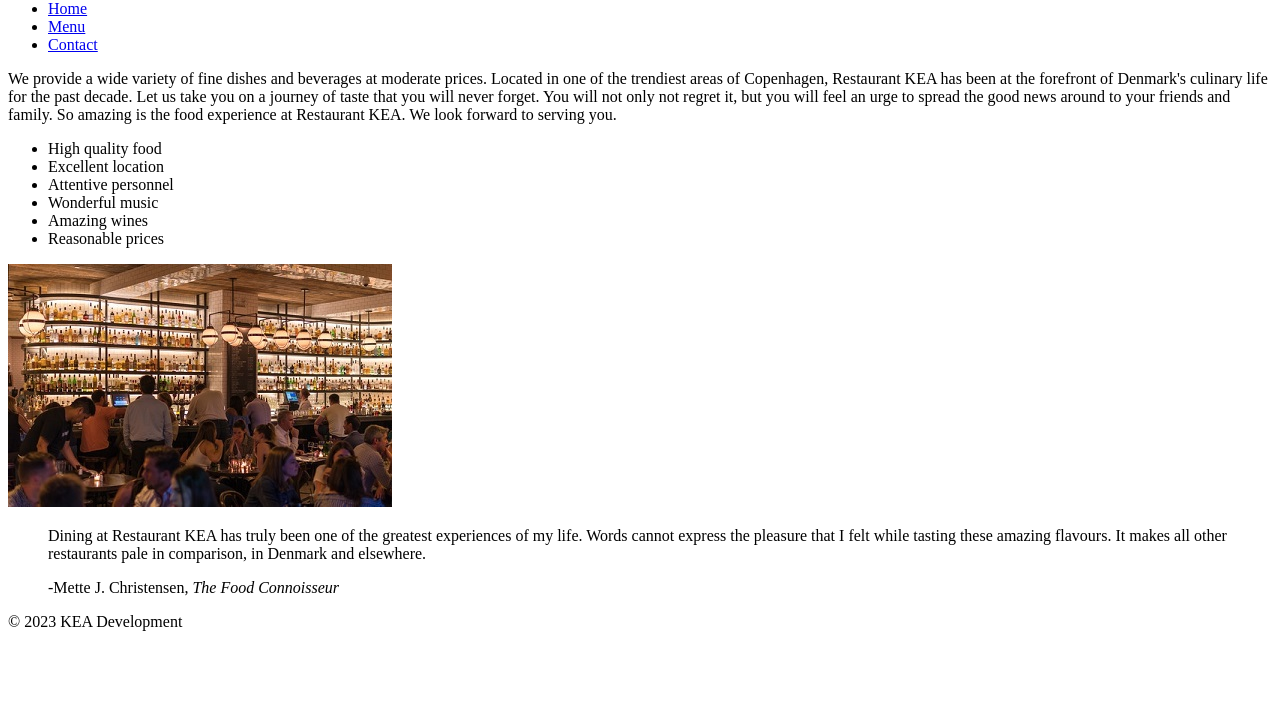
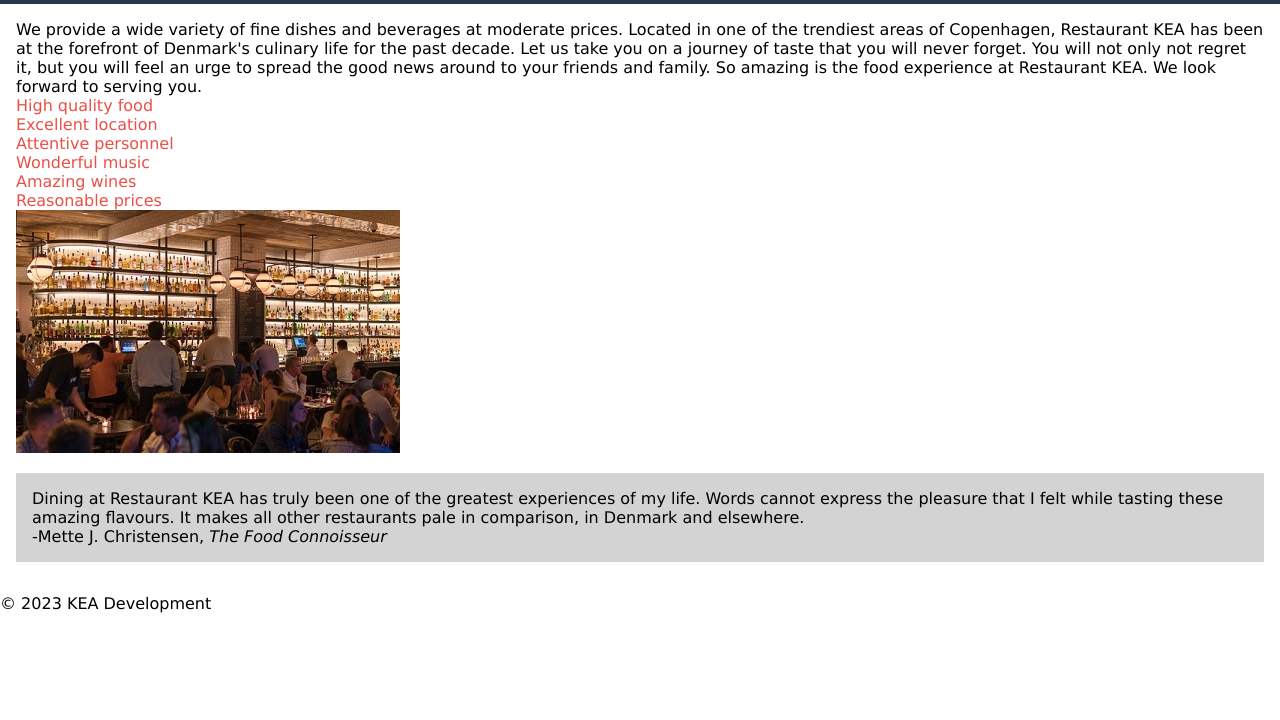
Before and after one commit to skroyer09/restaurant_assets, a plain HTML site: page html/index.html in a window 1280 px wide. Shown: the part 80-800 px from the top of the page. Drawn offline with Linux system fonts and the light colour scheme.

Commit message:
Add new CSS files and update HTML food page

```diff
--- /dev/null
+++ b/css/_variables.css
@@ -0,0 +1,10 @@
+:root {
+    --colorSecondary: floralwhite;
+    --colorBgSecondary: #27354A;
+    --colorHeader: #EA5047;
+    --colorPrice: red;
+    --colorKage: #D3D3D3;
+
+    --fontDefault: Verdana, Arial, sans-serif;
+    --fontHighlight: 'Book Antiqua', serif;
+}
--- /dev/null
+++ b/css/homepage.css
@@ -0,0 +1,87 @@
+@import 'styles.css';
+
+.redtext {
+    list-style-type: none;
+    color: var(--colorHeader);
+}
+
+.quote {
+    background-color: var(--colorKage);
+    padding: 1rem;
+}
+
+/* #banner {
+    margin: 0;
+    padding: 1rem 1rem 0 1rem;
+    background-image: url(../img/banner.png);
+    background-size: cover;
+    width: 100%;
+    height: 4rem;
+    color: var(--colorSecondary);
+}
+
+#productList > article {
+    cursor: pointer;
+}
+
+dialog {
+    top: 6rem;
+    margin-left: auto;
+    margin-right: auto;
+    border-radius: 0.5rem;
+    outline: none;
+}
+
+#productModal {
+    border: none !important;
+}
+#productModal > #close {
+    float: right;
+    margin: 0.25rem 0.5rem 0 0;
+    font-size: 1.2rem;
+    font-weight: bold;
+    cursor: pointer;
+    border: none;
+    color: var(--colorSecondary);
+    background-color: var(--colorBgSecondary);
+}
+
+#picture {
+    width: 200px;
+    float: right;
+    margin: 0 0 0.5rem 0.5rem;
+}
+
+#price {
+    display: inline-block;
+    margin: 0.5rem 0;
+    padding: 0.25rem 1rem;
+    color: var(--colorSecondary);
+    background-color: var(--colorPrice);
+    border-radius: 0.5rem;
+}
+#price:after {
+    content: ' DKK';
+}
+
+#category {
+    color: var(--colorSecondary);
+    background-color: var(--colorBgSecondary);
+    padding: 0.25rem 0.5rem;
+    display: inline-block;
+    font-size: 0.7rem;
+}
+
+#rate:before {
+    content: 'Rating: ';
+}
+#rate, #rateCount {
+    display: inline-block;
+    font-size: 0.7rem;
+}
+#rateCount:before {
+    content: ' (based on ';
+}
+#rateCount:after {
+    content: ' reviews)';
+}  */
--- /dev/null
+++ b/css/styles.css
@@ -0,0 +1,76 @@
+@import '_variables.css';
+
+* {
+    margin: 0;
+    padding: 0;
+}
+
+body {
+    font-family: var(--fontDefault);
+}
+
+header{
+    font-family: var(--fontHighlight);
+    color: var(--colorSecondary);
+}
+
+header {
+    background-color: var(--colorHeader);
+    padding: 0.5rem 2rem;
+}
+
+main {
+    margin-bottom: 2rem;
+}
+
+/* footer {
+    background-color: var(--colorBgSecondary);
+    padding: 0.1rem;
+    text-align: center;
+}
+@media (min-width: 768px) {
+    footer {
+        position: fixed;
+        bottom: 0;
+        width: 100%;
+    }
+} */
+
+nav {
+    padding: 0.25rem 2rem;
+
+    border-bottom: solid 0.2rem var(--colorBgSecondary);
+    position: sticky;
+    top: 0;
+    background-color: var(--colorBgSecondary);
+}
+
+nav li {
+    display: block;
+    margin-right: 1rem;
+    text-align: center;
+}
+@media (min-width: 450px) {
+    nav li {
+        display: inline-block;
+    }
+}
+
+nav li > a {
+    color: var(--colorSecondary);
+}
+nav li > a:hover {
+    text-decoration: underline overline;
+}
+
+section, article {
+    margin: 1rem;
+}
+
+a {
+    text-decoration: none;
+    color: var(--colorSecondary);
+}
+a:hover {
+    text-decoration: underline;
+}
--- a/index.html
+++ b/html/index.html
@@ -4,6 +4,8 @@
     <meta charset="UTF-8">
     <meta name="viewport" content="width=device-width, initial-scale=1.0">
     <title>Home Page</title>
+    <link rel="stylesheet" href="/css/styles.css">
+    <link rel="stylesheet" href="/css/homepage.css">
 </head>
 <body>
     <header>
@@ -28,7 +30,7 @@
         <section>
             <p>We provide a wide variety of fine dishes and beverages at moderate prices. Located in one of the trendiest areas of Copenhagen, Restaurant KEA has been at the forefront of Denmark's culinary life for the past decade. Let us take you on a journey of taste that you will never forget. You will not only not regret it, but you will feel an urge to spread the good news around to your friends and family. So amazing is the food experience at Restaurant KEA. We look forward to serving you.
             </p>
-            <ul>
+            <ul class="redtext">
                 <li>High quality food</li>
                 <li>Excellent location</li>
                 <li>Attentive personnel</li>
@@ -38,15 +40,14 @@
             </ul>
 
              <!-- change form absolute paths to relative path by remove the leading / -->
-            <img src="img/kea_restaurant.jpg" alt="a i">
+            <img src="/img/kea_restaurant.jpg" alt="a i">
         </section>
 
-        <section>
+        <section class="quote">
             <blockquote>
             <p>Dining at Restaurant KEA has truly been one of the greatest experiences of my life. Words cannot express the pleasure that I felt while tasting these amazing flavours. It makes all other restaurants pale in comparison, in Denmark and elsewhere.
             </p>
-
-              <footer> -Mette J. Christensen, <em>The Food Connoisseur</em></footer>
+              <footer class="food"> -Mette J. Christensen, <em>The Food Connoisseur</em></footer>
             </blockquote>
         </section>
     </main>
```
Also changed, not shown: css/contactus.css (added, +33 -0 lines), html/contact.html (renamed from contact.html), html/food.html (renamed from food.html).
